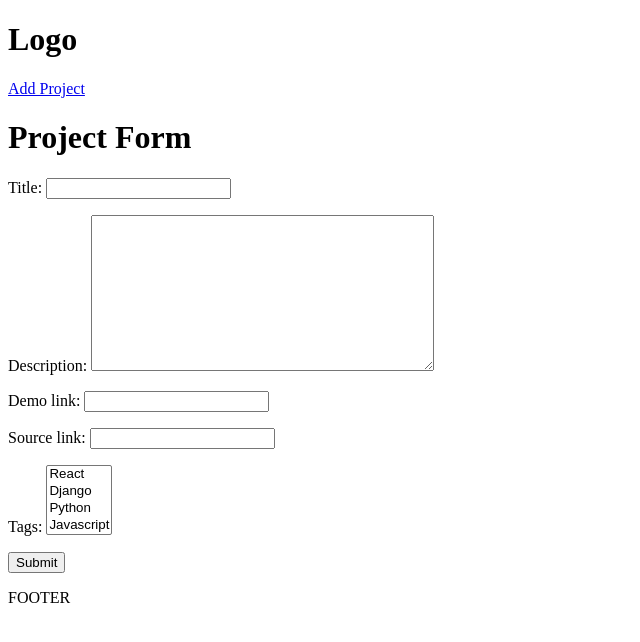
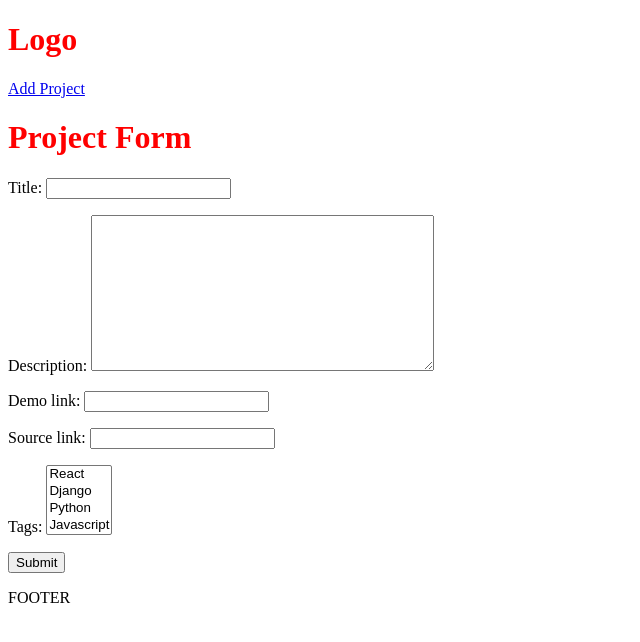
Before and after one commit to Ell-91/devSearch, a Django app: page /create-project/ in a window 1280 px wide. Shown: the top 642 px of the page, without its empty margins (0-640 px from the left). Run offline with Django 4.2, Linux system fonts and the light colour scheme; data comes from the database, SQL or seed files in the repository.

Commit message:
added functionality to apply css styling

```diff
--- a/devsearch/devsearch/settings.py
+++ b/devsearch/devsearch/settings.py
@@ -121,6 +121,10 @@ USE_TZ = True
 
 STATIC_URL = 'static/'
 
+STATICFILES_DIRS = [
+    os.path.join(BASE_DIR, 'static')
+]
+
 # Default primary key field type
 # https://docs.djangoproject.com/en/4.1/ref/settings/#default-auto-field
 
--- a/devsearch/static/styles/main.css
+++ b/devsearch/static/styles/main.css
@@ -0,0 +1,3 @@
+h1{
+    color: red
+}
--- a/devsearch/templates/main.html
+++ b/devsearch/templates/main.html
@@ -1,12 +1,12 @@
 <!DOCTYPE html>
+{% load static %}
 <html>
     <head>
         <meta charset="utf-8">
         <meta http-equiv="X-UA-Compatible" content="IE=edge">
         <title>Dev Search</title>
-        <!-- <meta name="description" content="">
-        <meta name="viewport" content="width=device-width, initial-scale=1">
-        <link rel="stylesheet" href=""> -->
+        <meta name="viewport" content="width=device-width, initial-scale=1.0" />
+        <link rel="stylesheet" type='text/css' media='screen' href='{% static "styles/main.css" %}'/>
     </head>
     <body>
 
```
